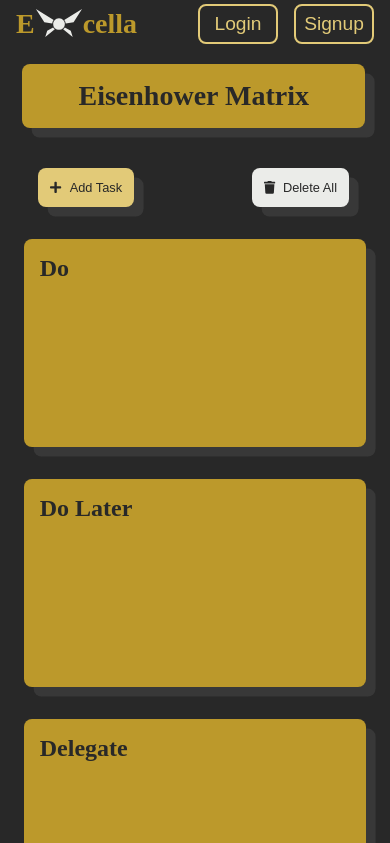
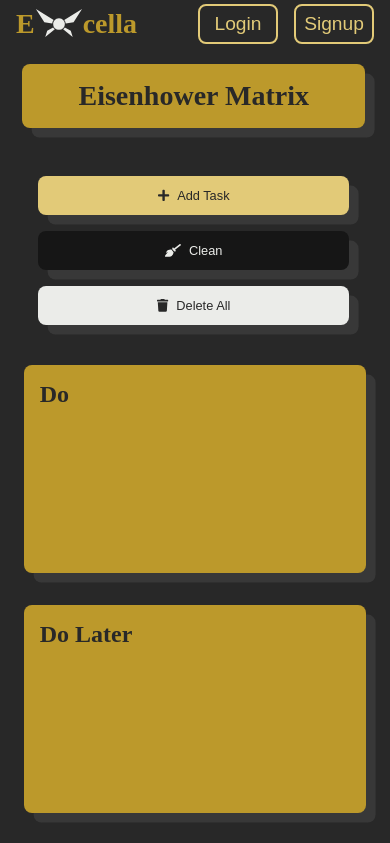
Before and after one commit to AshisPatel/excella, a React (Create React App) app in the folder client/: page /EisenhowerMatrix in a window 390 px wide. Shown: the top 843 px of the page. Built offline with nearby package versions, Linux system fonts and the light colour scheme.

Commit message:
Add deleteAllCompletedTask functionality to eisenhowerMatrix

```diff
--- a/client/src/components/TaskItem/index.js
+++ b/client/src/components/TaskItem/index.js
@@ -38,7 +38,7 @@ const TaskItem = (props) => {
                     >
                         {completed ? <FontAwesomeIcon icon="check-square" /> : <FontAwesomeIcon icon="square" />}
                     </button>
-                    <span className="task-item-content">{content}</span>
+                    <span className={`task-item-content ${completed && 'line-through'}`}>{content}</span>
                 </div>
 
 
--- a/client/src/components/TaskItem/style.css
+++ b/client/src/components/TaskItem/style.css
@@ -1,3 +1,8 @@
+.line-through {
+  text-decoration: line-through;
+  color: rgba(40, 40, 40, 0.7);
+}
+
 .task-list-item {
   display: flex;
   justify-content: space-between;
--- a/client/src/components/TaskItem/style.scss
+++ b/client/src/components/TaskItem/style.scss
@@ -5,6 +5,11 @@ $blue: #283143;
 
 $gold: #bc992B;
 $light-gold: #E2CA78;
+
+.line-through {
+    text-decoration: line-through;
+    color: rgba($black, 0.7);
+}
 
 .task-list-item {
     display: flex;
--- a/client/src/components/TaskModal/index.js
+++ b/client/src/components/TaskModal/index.js
@@ -83,7 +83,7 @@ const TaskModal = () => {
             username: 'Ashis',
             content: formState.content,
             category: formState.category,
-            completed: update ? task.completed : false
+            completed: false
         }
         // update task if this is an update modal, else add task
         update ? dispatch(updateTask(newTask)) : dispatch(addTask(newTask));
@@ -182,7 +182,7 @@ const TaskModal = () => {
                         onClick={handleSubmit}
                     >
                         <FontAwesomeIcon icon="save" />
-                        Save
+                        {update ? 'Update' : 'Create'}
                     </button>
                 </form>
             </div>
--- a/client/src/index.js
+++ b/client/src/index.js
@@ -7,9 +7,9 @@ import { Provider } from "react-redux";
 import { BrowserRouter as Router } from "react-router-dom"
 import store from "./redux";
 import { library } from '@fortawesome/fontawesome-svg-core';
-import { faUser, faEnvelope, faLock, faWindowClose, faCheck, faTasks, faQuestionCircle, faClock, faUsers, faCog, faHome, faChevronRight, faChevronLeft, faBars, faSignOutAlt, faPlus, faTrash, faSave, faEdit, faSquare, faCheckSquare } from '@fortawesome/free-solid-svg-icons';
+import { faUser, faEnvelope, faLock, faWindowClose, faCheck, faTasks, faQuestionCircle, faClock, faUsers, faCog, faHome, faChevronRight, faChevronLeft, faBars, faSignOutAlt, faPlus, faTrash, faSave, faEdit, faSquare, faCheckSquare, faBroom } from '@fortawesome/free-solid-svg-icons';
 
-library.add(faUser, faEnvelope, faLock, faWindowClose, faCheck, faTasks, faQuestionCircle, faClock, faUsers, faCog, faHome, faChevronRight, faChevronLeft, faBars, faSignOutAlt, faPlus, faTrash, faSave, faEdit, faSquare, faCheckSquare);
+library.add(faUser, faEnvelope, faLock, faWindowClose, faCheck, faTasks, faQuestionCircle, faClock, faUsers, faCog, faHome, faChevronRight, faChevronLeft, faBars, faSignOutAlt, faPlus, faTrash, faSave, faEdit, faSquare, faCheckSquare, faBroom);
 
 ReactDOM.render(
   <React.StrictMode>
--- a/client/src/pages/EisenhowerMatrix/index.js
+++ b/client/src/pages/EisenhowerMatrix/index.js
@@ -1,6 +1,6 @@
 import React from "react";
 import { useDispatch, useSelector } from "react-redux";
-import { deleteAllTasks} from "../../redux/eisenhowerMatrix";
+import { deleteAllTasks, deleteCompletedTasks} from "../../redux/eisenhowerMatrix";
 import { newTaskModal } from "../../redux/taskModal";
 import './style.css';
 import { FontAwesomeIcon }from '@fortawesome/react-fontawesome';
@@ -49,6 +49,13 @@ const EisenHowerMatrix = () => {
                         Add Task
                     </button>
                     <button
+                        className="em-main-btn clean-btn"
+                        onClick={() => dispatch(deleteCompletedTasks())}
+                    >
+                        <FontAwesomeIcon icon="broom" />
+                        Clean
+                    </button>
+                    <button
                         className="em-main-btn delete-btn"
                         onClick = {() => dispatch(deleteAllTasks())}
                     >
--- a/client/src/pages/EisenhowerMatrix/style.css
+++ b/client/src/pages/EisenhowerMatrix/style.css
@@ -28,11 +28,22 @@
   margin-right: 0.5rem;
 }
 
+.clean-btn {
+  color: #EBECE9;
+  background-color: #161616;
+  transition: all 0.2s linear;
+}
+.clean-btn:hover {
+  color: #282828;
+  background-color: #bc992B;
+}
+
 .delete-btn {
   background-color: #EBECE9;
 }
 .delete-btn:hover {
-  background-color: rgba(235, 236, 233, 0.8);
+  background-color: #bc992B;
+  color: #282828;
 }
 
 .em-main-btn-wrapper {
@@ -57,4 +68,16 @@
   .em-title {
     margin-top: 1rem;
   }
+}
+@media screen and (max-width: 425px) {
+  .em-main-btn-wrapper {
+    display: flex;
+    flex-wrap: wrap;
+  }
+
+  .em-main-btn {
+    width: 100%;
+    margin-top: 0.5rem;
+    margin-bottom: 0.5rem;
+  }
 }/*# sourceMappingURL=style.css.map */
--- a/client/src/pages/EisenhowerMatrix/style.scss
+++ b/client/src/pages/EisenhowerMatrix/style.scss
@@ -45,10 +45,21 @@ $central-spacing: 4rem;
 
 }
 
+.clean-btn {
+    color: $white;
+    background-color: darken($black, 7%);
+    transition: all 0.2s linear;
+    &:hover {
+        color: $black;
+        background-color: $gold;
+    }
+}
+
 .delete-btn {
     background-color: $white;
     &:hover {
-        background-color: rgba($white, 0.8);
+        background-color: $gold;
+        color: $black;
     }
 }
 
@@ -79,3 +90,16 @@ $central-spacing: 4rem;
         margin-top: 1rem;
     }
 }
+
+@media screen and (max-width: 425px) {
+    .em-main-btn-wrapper {
+        display: flex;
+        flex-wrap: wrap;
+    }
+
+    .em-main-btn {
+        width: 100%;
+        margin-top: 0.5rem;
+        margin-bottom: 0.5rem;
+    }
+}
--- a/client/src/redux/eisenhowerMatrix.js
+++ b/client/src/redux/eisenhowerMatrix.js
@@ -35,6 +35,13 @@ export const deleteCategoryTasks = (category) => {
     return {
         type: 'DELETE_CATEGORY_TASKS',
         payload: category
+    };
+};
+
+// delete all completed tasks
+export const deleteCompletedTasks = () => {
+    return {
+        type: 'DELETE_COMPLETED_TASKS'
     };
 };
 
@@ -86,6 +93,13 @@ export default function eisenhowerMatrixReducer(eisenhowerMatrix = initialState,
                     tasks: [...newTasks]
                 };
             }
+        case 'DELETE_COMPLETED_TASKS':
+            {
+                const newTasks = eisenhowerMatrix.tasks.filter(task => !task.completed);
+                return {
+                    tasks: [...newTasks]
+                }
+            }
         case 'UPDATE_TASK':
             // sets task we want to update to the data coming in the payload
           {
```
Also changed, not shown: 2 other files (tests, documents, lock files or other folders).
